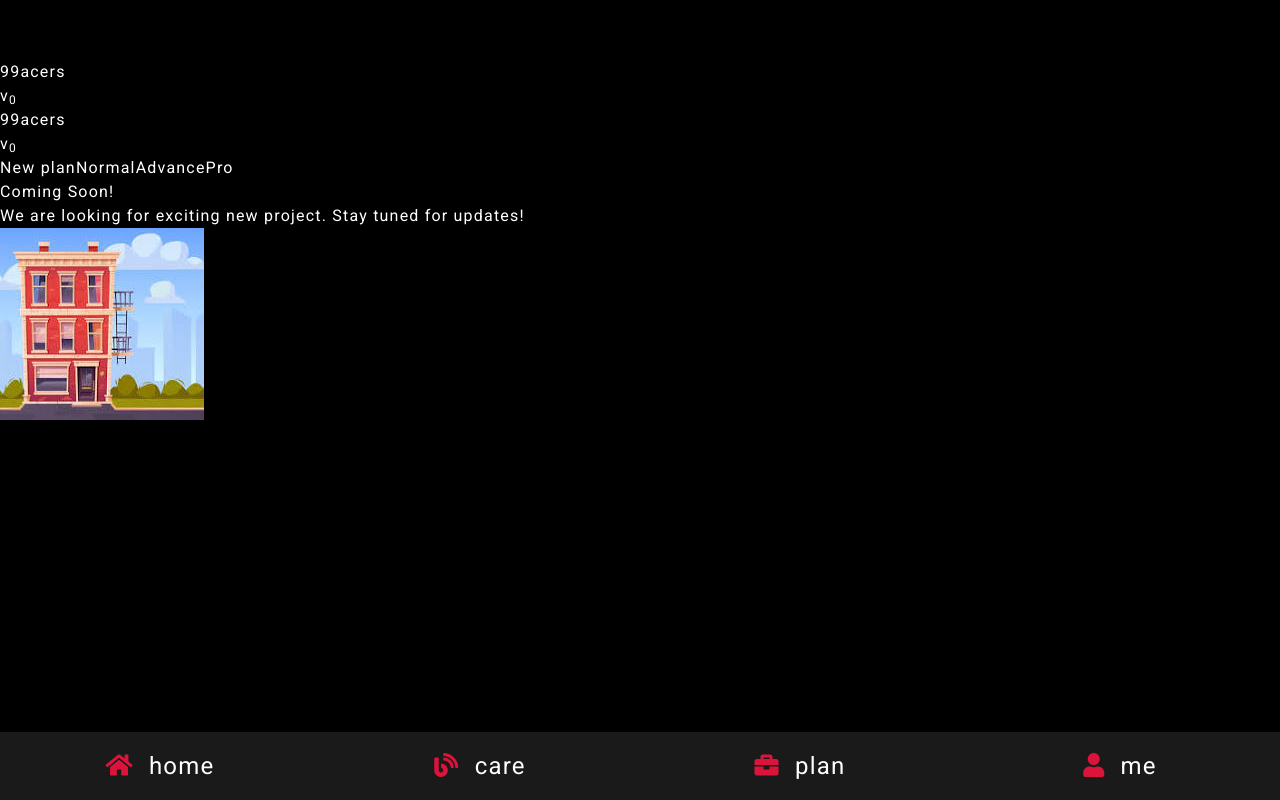
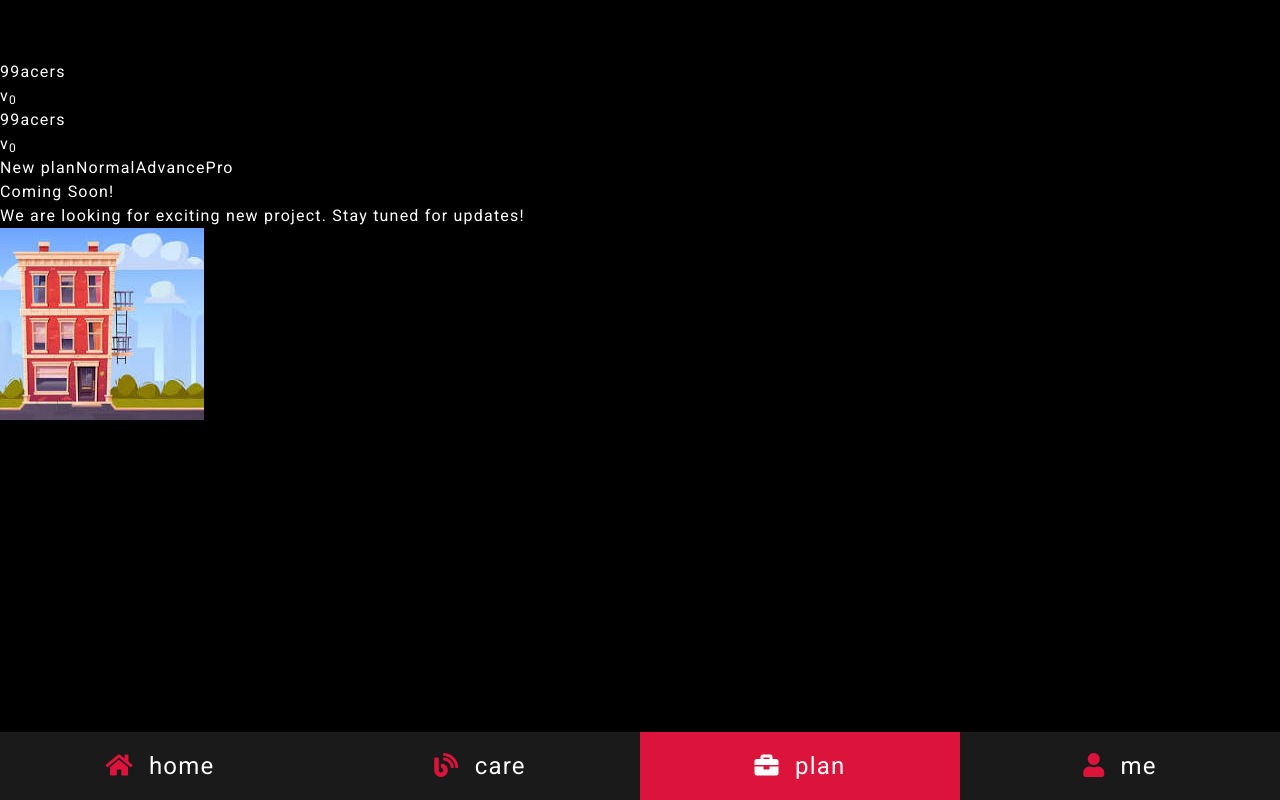
Before and after one commit to MohidulCreative/99acers_app, a React (Vite) app: page /plan/pro in a window 1280 px wide. Built offline with nearby package versions, Linux system fonts and the light colour scheme.

Commit message:
one more issue sovle on navigation

```diff
--- a/src/Pages/Plan.jsx
+++ b/src/Pages/Plan.jsx
@@ -27,7 +27,7 @@
                         activeLink === "/plan/new_plan" ? "border-b-2" : ""
                     }`}
                     to="/plan/new_plan"
-                    onClick={() => handleLinkClick("/plan/new plan")}
+                    onClick={() => handleLinkClick("/plan/new_plan")}
                 >
                     New plan
                 </Link>
--- a/src/components/Footer/Footer.jsx
+++ b/src/components/Footer/Footer.jsx
@@ -45,13 +45,13 @@
                 <Link
                     to="plan/new_plan"
                     className={` ${
-                        activeLink === "/plan/new_plan" ? "active" : ""
+                        activeLink === "/plan/new_plan" || "/plan/normal" || "/plan/advance" || "/plan/pro" ? "active" : ""
                     }`}
                     onClick={() => handleLinkClick("/plan/new_plan")}
                 >
                     <i
                         className={`fas fa-briefcase ${
-                            activeLink === "/plan/new_plan" ? "colori" : ""
+                            activeLink === "/plan/new_plan" || "/plan/normal" || "/plan/advance" || "/plan/pro"  ? "colori" : ""
                         }`}
                     ></i>{" "}
                     <span>plan</span>
```
